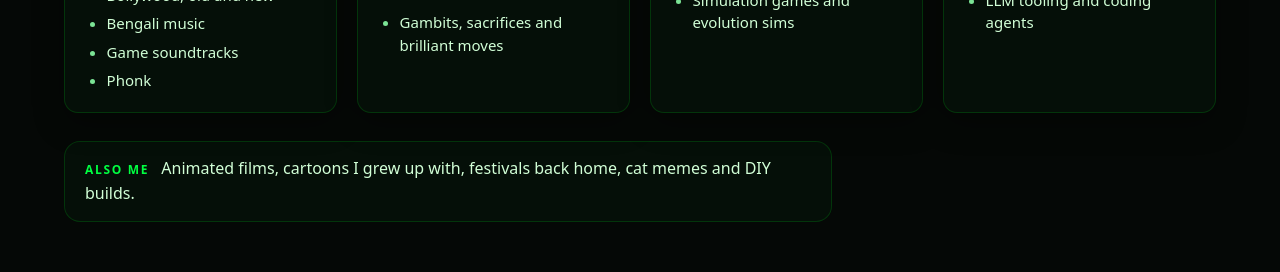
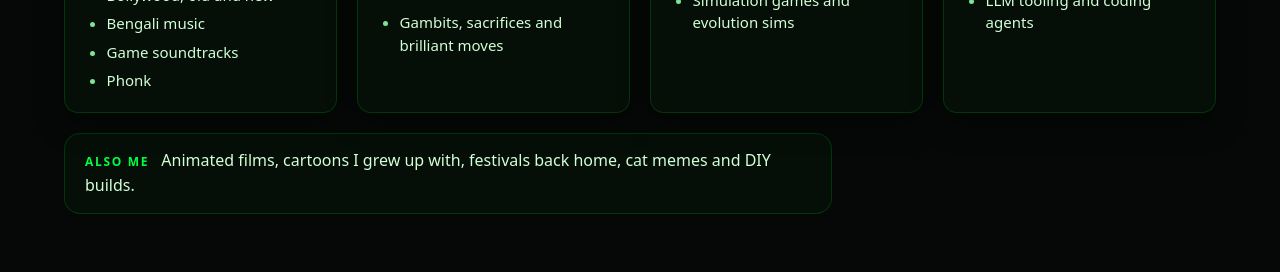
Before and after one commit to EnthusiastiCoder/Portfolio, a Next.js app: page / in a window 1280 px wide. Shown: the part 1600-1872 px from the top of the page. Built offline with nearby package versions, Linux system fonts and the light colour scheme; no server answers.

Commit message:
style(me): the also me line sits under the cards at the grid's own gap

```diff
--- a/src/app/globals.css
+++ b/src/app/globals.css
@@ -2575,9 +2575,10 @@ html[data-pill="blue"] .scene-hand--red {
   color: var(--color-muted);
 }
 
+/* Right under the cards, at the same gap as between them. */
 .me-also {
   max-width: 48rem;
-  margin-top: 1.75rem;
+  margin-top: 1.25rem;
   padding: 0.875rem 1.25rem;
   border: 1px solid var(--panel-border);
   border-radius: 1rem;
```
